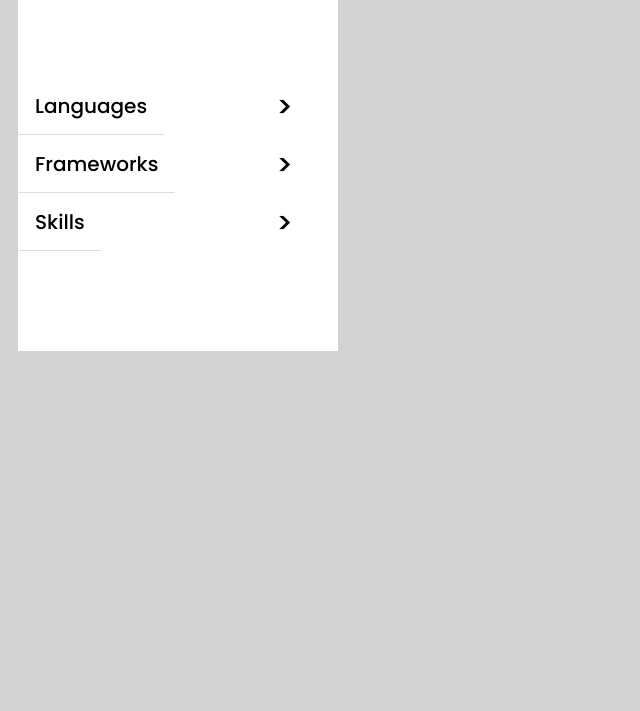
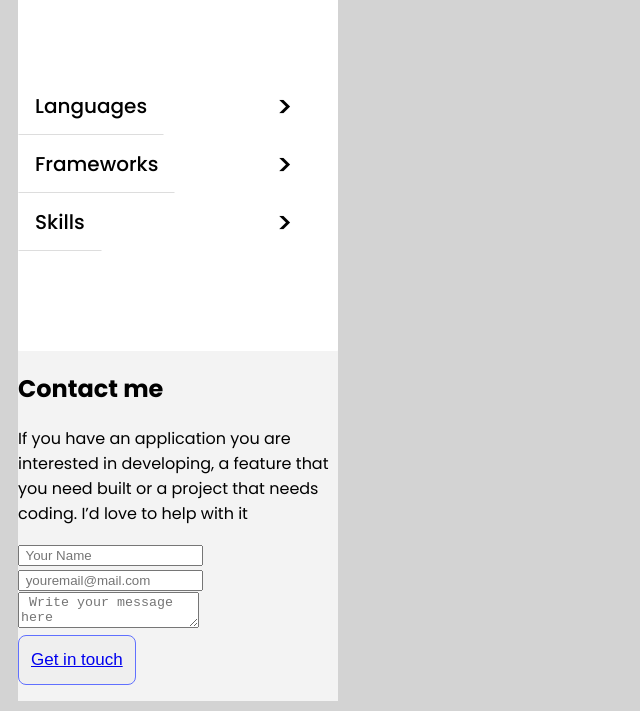
Before and after one commit to mrjuda/jt, a website: page index.html in a window 1280 px wide. Shown: the part 3921-4632 px from the top of the page, without its empty margins (0-640 px from the left). Before the commit the page ends 4282 px from the top, so only its background shows below. Drawn offline with Linux system fonts and the light colour scheme.

Commit message:
Add html contact form skeleton

```diff
--- a/index.html
+++ b/index.html
@@ -209,7 +209,38 @@
         </details>
       </div>
     </section> <!-- End of ABOUT -->
-
+<!-- CONTACT FORM STARTS HERE -->
+<section class="contact" id="bg-contact">
+  <div class="content">
+    <h2>Contact me</h2>
+    <p>
+      If you have an application you are
+       interested in developing, a
+       feature that you need built or
+       a project that needs coding.
+       I’d love to help with it
+    </p>
+  </div>
+  <form action="https://formspree.io/f/xwkykkjv" method="post">
+    <ul>
+      <li>
+        <input type="text" id="name" name="name" required maxlength="30" placeholder=" Your Name">
+      </li>
+      <li>
+        <input type="email" id="mail" name="email" required placeholder=" youremail@mail.com">
+      </li>
+      <li>
+        <textarea id="msg" name="message" required maxlength="500" placeholder=" Write your message here"></textarea>
+      </li>
+      <li>
+        <button type="submit" class="cta-button">
+          <a href="#">Get in touch</a>
+        </button>
+      </li>
+    </ul>
+  </form>
+  <div class="black-dash"> </div>
+</section> <!-- End of CONTACT -->
   </div> <!-- End of grid-container -->
 
 </body>
```
